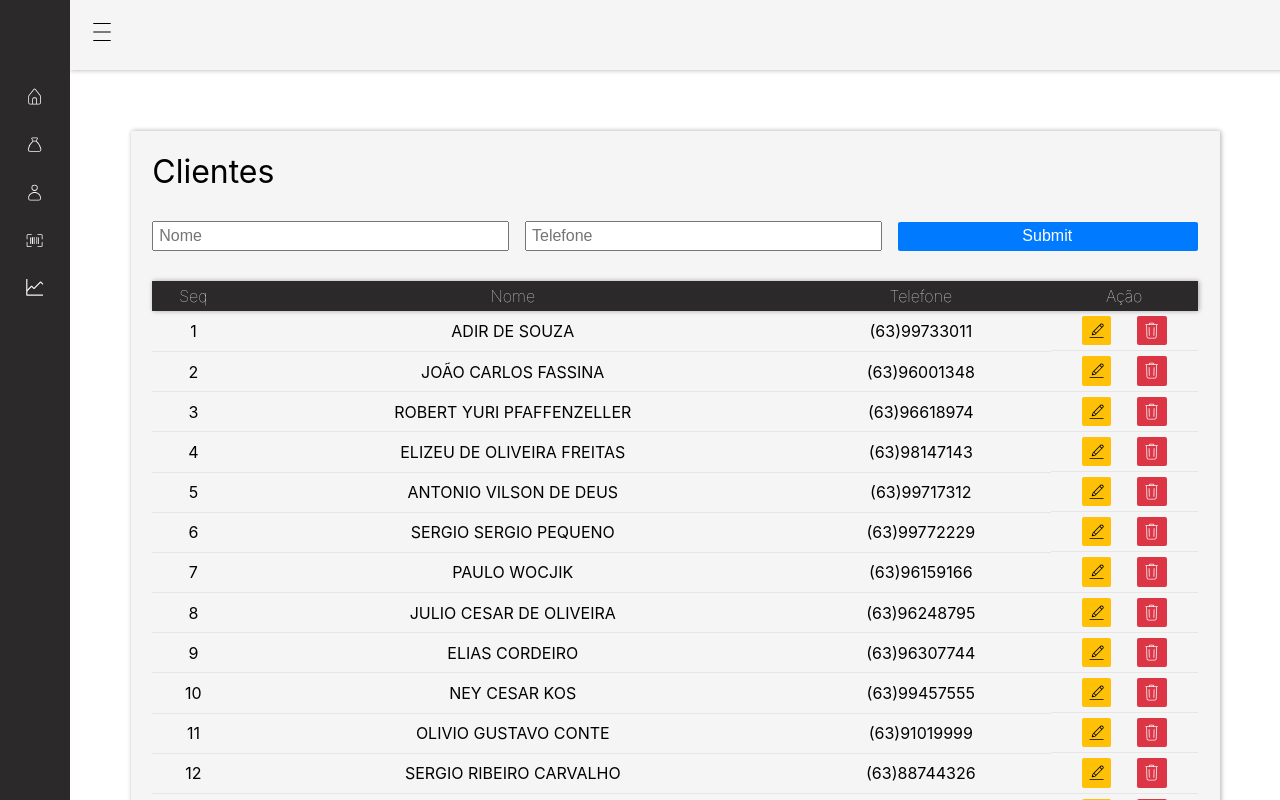
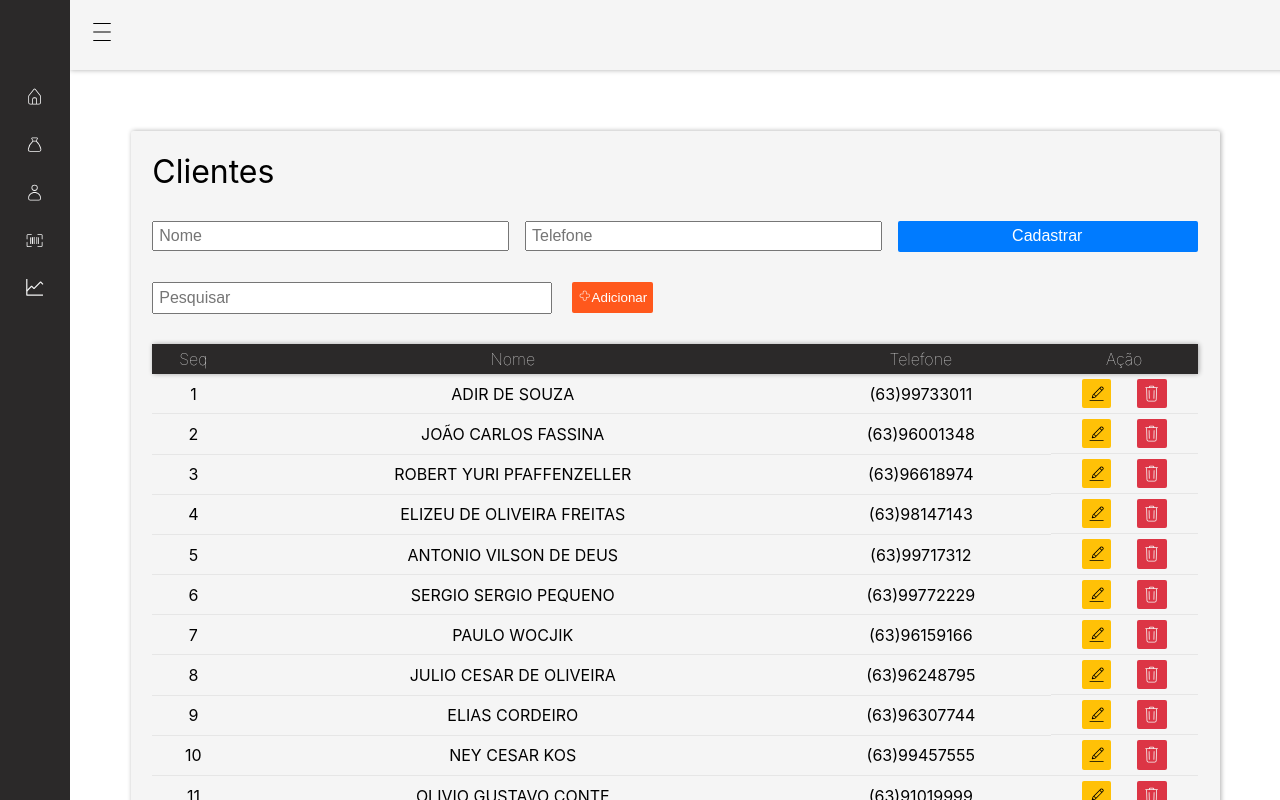
Before and after one commit to Maxwell-Alexander/App-Dashboard-Controle-PESSOAL, a React (Vite) app in the folder frontend-web/: page /clientes in a window 1280 px wide. Shown: the top 800 px of the page. Built offline with nearby package versions, Linux system fonts and the light colour scheme.

Commit message:
Implementação da barra de pesquisa na tabelas

```diff
--- /dev/null
+++ b/frontend-web/src/components/forms/BtoAdicionar.jsx
@@ -0,0 +1,20 @@
+/* eslint-disable react/prop-types */
+import styles from '../../styles/Forms.module.css';
+import { CiMedicalCross } from "react-icons/ci";
+
+
+
+function BtoAdicionar({ onClick }) {
+
+
+    return (
+        <div>
+            <button className={styles.bto_adicionar} onClick={onClick} >
+                <span><CiMedicalCross /></span>
+                <span>Adicionar</span>
+            </button>
+        </div>
+    );
+}
+
+export default BtoAdicionar;
--- a/frontend-web/src/components/forms/FormCliente.jsx
+++ b/frontend-web/src/components/forms/FormCliente.jsx
@@ -1,6 +1,8 @@
 import styles from '../../styles/Forms.module.css';
 import stylesTbl from '../../styles/Table.module.css'
 import { CiEdit, CiTrash } from "react-icons/ci";
+
+import BtoAdicionar from './BtoAdicionar';
 
 function FormClient() {
 
@@ -21,13 +23,13 @@ function FormClient() {
         { nome: 'ELOY LOPES CIDREIRA JR.', tel: '(63)99487562' },
         { nome: 'ARI ANTUNES', tel: '(63)99742078' },
         { nome: 'WELLINGTON SIMAS', tel: '(63)99364835' },
-        { nome: 'LINELSON DE B. RODRIGUES', tel: '(63)85078319' },
+        { nome: 'LINELSON RODRIGUES', tel: '(63)85078319' },
         { nome: 'EVILÁSIO FRANCISCO PINHEIRO', tel: '(63)91994142' },
-        { nome: 'IDEL CHAVES MACHADO DE A', tel: '(63)97720597' },
+        { nome: 'IDEL CHAVES MACHADO', tel: '(63)97720597' },
         { nome: 'DARCI MARIA DA ROSA', tel: '(63)99722130' },
         { nome: 'MICHELE MAROUVO', tel: '(63)99945415' },
         { nome: 'PATRICIA DIAS MASSANARES', tel: '(63)99492102' },
-        { nome: 'ZULEICA OLIVEIRA F. ROSA', tel: '(63)99599825' },
+        { nome: 'ZULEICA OLIVEIRA ROSA', tel: '(63)99599825' },
         { nome: 'MARCOS JOSÉ FONTES', tel: '(63)99426971' },
         { nome: 'LEONICE CLARO SOARES', tel: '(63)96882551' },
         { nome: 'GUILHERME SANCHES', tel: '(63)98098679' },
@@ -38,16 +40,58 @@ function FormClient() {
         { nome: 'JEAN CARLOS TEIXEIRA', tel: '(63)98128186' }
     ]
 
+
+
+
+    function buscar() {
+
+        const INPUT_BUSCA = document.getElementById('campoBusca');
+        const TABELA_CLIENTES = document.getElementById('tableCliente').childNodes[1];
+
+
+        INPUT_BUSCA.addEventListener('keyup', () => {
+
+            let datas = INPUT_BUSCA.value.toUpperCase();
+            let linhas = TABELA_CLIENTES.getElementsByTagName('tr');
+
+
+            for (let posicao in linhas) {
+
+                if (true === isNaN(posicao)) {
+                    continue;
+                }
+
+                let conteudoLinhas = linhas[posicao].innerHTML.toUpperCase();
+
+                if (true === conteudoLinhas.includes(datas)) {
+                    linhas[posicao].style.display = '';
+                } else {
+                    linhas[posicao].style.display = 'none';
+                }
+            }
+
+        })
+
+    }
+
+
+
     return (
 
         <>
             <form action="" className={styles.form}>
                 <input type="text" id="name" name="name" aria-label="name" placeholder="Nome" required />
                 <input type="tel" id="tel" name="tel" aria-label="tel" placeholder="Telefone" required />
-                <input type="submit" className={styles.bto_cadastrar} />
+                <input type="submit" className={styles.bto_cadastrar} value="Cadastrar" />
             </form>
+
+            <span className={styles.boxBusca}>
+                <input type="search" id="campoBusca" className={styles.campoBusca} name="campo busca" aria-label="campo busca" placeholder="Pesquisar" onKeyUp={buscar} />
+                <BtoAdicionar onClick={buscar} />
+            </span>
+
             <div>
-                <table className={stylesTbl.table}>
+                <table className={stylesTbl.table} id='tableCliente'>
                     <thead>
                         <tr>
                             <th>Seq</th>
@@ -58,7 +102,7 @@ function FormClient() {
                     </thead>
                     <tbody>
                         {clientes.map((data, indice) => (
-                            <tr key={indice + 1}>
+                            <tr key={indice + 1} className="infoCliente">
                                 <td>{indice + 1}</td>
                                 <td>{data.nome}</td>
                                 <td>{data.tel}</td>
--- a/frontend-web/src/styles/Forms.module.css
+++ b/frontend-web/src/styles/Forms.module.css
@@ -10,6 +10,20 @@ form input {
     height: 1.5rem;
     font-size: 1rem;
     padding-left: 5px;
+}
+.boxBusca{
+    display: flex;
+    align-items: center;
+    gap: 20px;
+}
+.campoBusca {
+    display: flex;
+    width: 100%;
+    max-width: 400px;
+    height: 2rem;
+    font-size: 1rem;
+    padding-left: 5px;
+
 }
 
 form select {
@@ -39,14 +53,12 @@ form input::placeholder {
     align-items: center;
     background-color: #007bff;
     color: white;
-    height: 1.8rem;
+    height: 1.9rem;
     border: none;
     border-radius: 2px;
 
     margin: 0;
-
     max-width: 300px;
-
 }
 
 .bto_salvar {
@@ -55,12 +67,30 @@ form input::placeholder {
     align-items: center;
     background-color: #5cb85c;
     color: white;
-    height: 1.8rem;
+    height: 1.9rem;
     border: none;
     border-radius: 2px;
 
     margin: 0;
+    max-width: 300px;
+}
 
+.bto_adicionar {
+    display: flex;
+    justify-content: center;
+    align-items: center;
+    background-color: #ff581c;
+    color: white;
+    height: 1.9rem;
+    border: none;
+    border-radius: 2px;
+
+    margin: 0;
     max-width: 300px;
-
 }
+.bto_adicionar:hover,
+.bto_cadastrar:hover,
+.bto_salvar:hover{
+    box-shadow: 1px 0px 10px #00000052;
+    cursor: pointer;
+}
--- /dev/null
+++ b/package.json
@@ -0,0 +1,5 @@
+{
+  "dependencies": {
+    "prop-types": "^15.8.1"
+  }
+}
```
Also changed, not shown: 1 other file (tests, documents, lock files or other folders).
